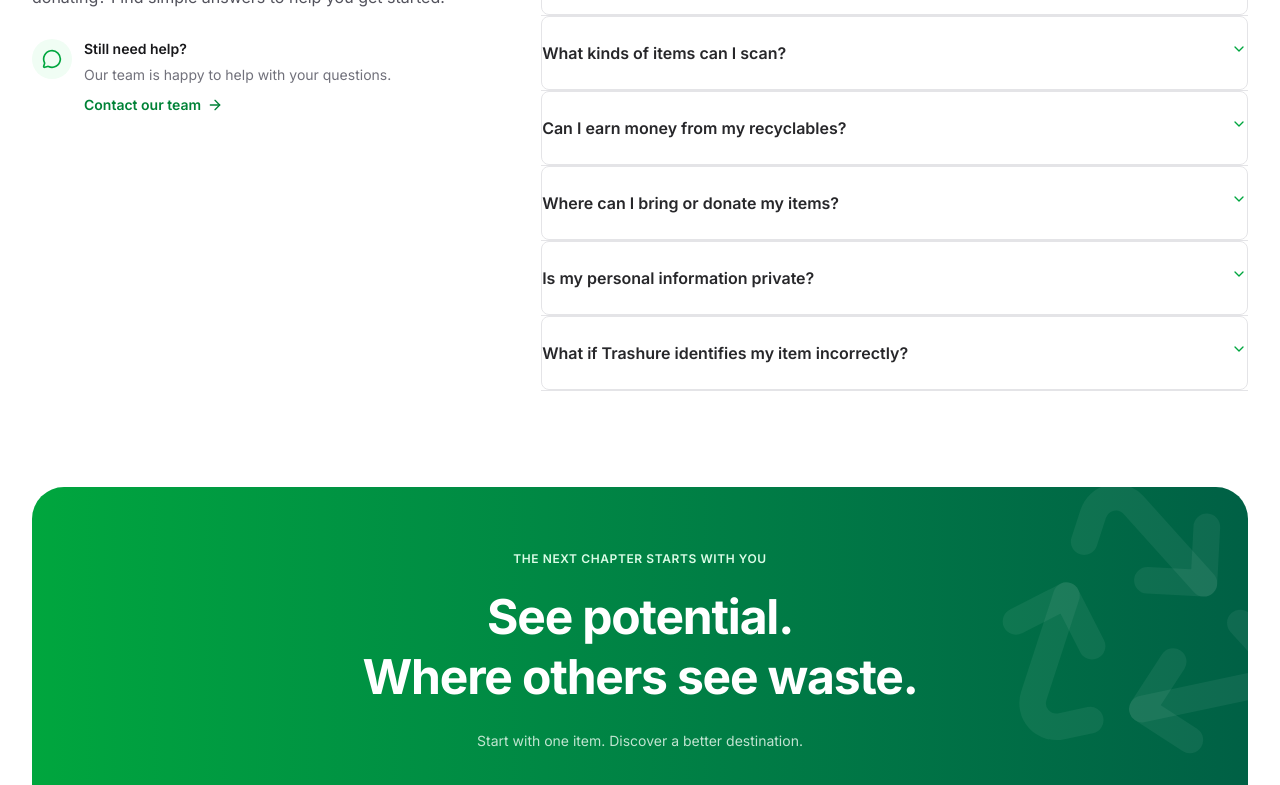
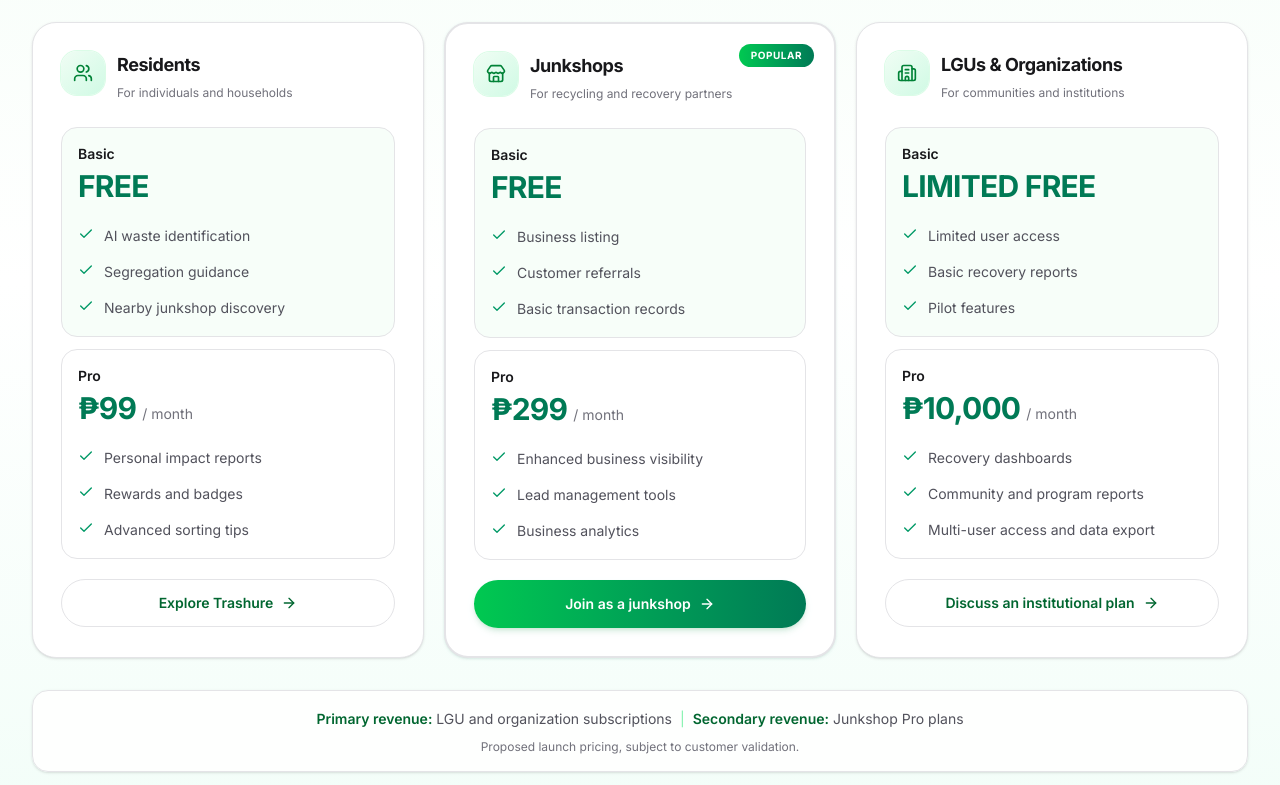
Before and after one commit to buildwithjaym/trashure-web-app, a Next.js app: page / in a window 1280 px wide. Shown: the part 5240-6025 px from the top of the page. Built offline with nearby package versions, Linux system fonts and the light colour scheme.

Commit message:
we added a pricing section

```diff
--- a/app/page.tsx
+++ b/app/page.tsx
@@ -28,6 +28,8 @@ import {
 } from "lucide-react";
 import { DownloadApkPrompt } from "@/components/download-apk-prompt";
 import FAQs from "@/components/sections/FAQs";
+import PricingSection from "@/components/ui/pricing-section";
+
 const primaryButton =
   "inline-flex min-h-14 items-center justify-center gap-2 rounded-full bg-gradient-to-r from-green-500 to-emerald-700 px-6 py-3 text-center text-sm font-semibold leading-5 text-white shadow-lg shadow-green-600/15 transition hover:shadow-xl hover:shadow-green-600/25";
 
@@ -822,6 +824,9 @@ export default function Home() {
         </div>
       </section>
 
+ {/* Role-based freemium pricing */}
+      <PricingSection />
+
       {/* FAQ section */}
       <FAQs />
 
--- /dev/null
+++ b/components/ui/pricing-section.tsx
@@ -0,0 +1,177 @@
+"use client";
+
+import { ArrowRight, Check, Building2, Store, Users } from "lucide-react";
+import Link from "next/link";
+
+const plans = [
+  {
+    name: "Residents",
+    audience: "For individuals and households",
+    icon: Users,
+    badge: "Community",
+    basicPrice: "FREE",
+    basicFeatures: [
+      "AI waste identification",
+      "Segregation guidance",
+      "Nearby junkshop discovery",
+    ],
+    proPrice: "₱99",
+    proPeriod: "/ month",
+    proFeatures: [
+      "Personal impact reports",
+      "Rewards and badges",
+      "Advanced sorting tips",
+    ],
+    cta: "Explore Trashure",
+    href: "/login",
+  },
+  {
+    name: "Junkshops",
+    audience: "For recycling and recovery partners",
+    icon: Store,
+    badge: "Popular",
+    basicPrice: "FREE",
+    basicFeatures: [
+      "Business listing",
+      "Customer referrals",
+      "Basic transaction records",
+    ],
+    proPrice: "₱299",
+    proPeriod: "/ month",
+    proFeatures: [
+      "Enhanced business visibility",
+      "Lead management tools",
+      "Business analytics",
+    ],
+    cta: "Join as a junkshop",
+    href: "/login",
+    featured: true,
+  },
+  {
+    name: "LGUs & Organizations",
+    audience: "For communities and institutions",
+    icon: Building2,
+    badge: "Institutional",
+    basicPrice: "LIMITED FREE",
+    basicFeatures: [
+      "Limited user access",
+      "Basic recovery reports",
+      "Pilot features",
+    ],
+    proPrice: "₱10,000",
+    proPeriod: "/ month",
+    proFeatures: [
+      "Recovery dashboards",
+      "Community and program reports",
+      "Multi-user access and data export",
+    ],
+    cta: "Discuss an institutional plan",
+    href: "/contact",
+  },
+];
+
+function FeatureList({ features }: { features: string[] }) {
+  return (
+    <ul className="mt-5 space-y-3 text-sm leading-6 text-zinc-600">
+      {features.map((feature) => (
+        <li key={feature} className="flex items-start gap-2.5">
+          <Check className="mt-0.5 h-4 w-4 shrink-0 text-emerald-600" aria-hidden="true" />
+          <span>{feature}</span>
+        </li>
+      ))}
+    </ul>
+  );
+}
+
+export function Component() {
+  return (
+    <section
+      id="pricing"
+      className="scroll-mt-24 border-y border-green-100 bg-gradient-to-b from-green-50/80 via-white to-emerald-50/70 px-5 py-16 text-zinc-900 sm:px-8 sm:py-24"
+    >
+      <div className="mx-auto max-w-7xl">
+        <header className="mx-auto mb-12 max-w-3xl text-center sm:mb-14">
+          <span className="inline-flex items-center rounded-full border border-green-200 bg-white px-4 py-2 text-xs font-semibold tracking-wide text-green-700 shadow-sm">
+            TRASHURE PRICING
+          </span>
+          <h2 className="mt-5 text-balance text-3xl font-bold tracking-tight sm:text-5xl">
+            Simple plans. <span className="bg-gradient-to-r from-green-600 to-emerald-500 bg-clip-text text-transparent">Smarter recovery.</span>
+          </h2>
+          <p className="mx-auto mt-4 max-w-2xl text-sm leading-7 text-zinc-600 sm:text-base">
+            Start for free and upgrade when you need more. Every role gets a plan designed around its needs.
+          </p>
+        </header>
+
+        <div className="grid items-stretch gap-5 lg:grid-cols-3">
+          {plans.map((plan) => {
+            const Icon = plan.icon;
+            return (
+              <article
+                key={plan.name}
+                className={`relative flex h-full flex-col rounded-3xl border bg-white p-5 shadow-sm transition duration-200 hover:-translate-y-1 hover:shadow-xl hover:shadow-green-900/10 sm:p-7 ${
+                  plan.featured
+                    ? "border-2 border-emerald-500 shadow-lg shadow-emerald-900/10"
+                    : "border-green-100"
+                }`}
+              >
+                {plan.featured && (
+                  <span className="absolute right-5 top-5 rounded-full bg-gradient-to-r from-green-500 to-emerald-700 px-3 py-1 text-[10px] font-bold uppercase tracking-wider text-white">
+                    Popular
+                  </span>
+                )}
+
+                <div className="flex items-start gap-3 pr-16">
+                  <span className="flex h-11 w-11 shrink-0 items-center justify-center rounded-2xl bg-gradient-to-br from-green-50 to-emerald-100 text-green-700 ring-1 ring-green-100">
+                    <Icon className="h-5 w-5" aria-hidden="true" />
+                  </span>
+                  <div>
+                    <h3 className="text-lg font-bold tracking-tight">{plan.name}</h3>
+                    <p className="mt-1 text-xs leading-5 text-zinc-500">{plan.audience}</p>
+                  </div>
+                </div>
+
+                <div className="mt-6 rounded-2xl border border-green-100 bg-green-50/50 p-4">
+                  <p className="text-sm font-semibold">Basic</p>
+                  <p className="mt-1 text-3xl font-bold tracking-tight text-emerald-700">{plan.basicPrice}</p>
+                  <FeatureList features={plan.basicFeatures} />
+                </div>
+
+                <div className="mt-3 rounded-2xl border border-emerald-100 bg-white p-4">
+                  <p className="text-sm font-semibold">Pro</p>
+                  <p className="mt-1 flex flex-wrap items-baseline gap-1.5">
+                    <span className="text-3xl font-bold tracking-tight text-emerald-700">{plan.proPrice}</span>
+                    <span className="text-sm text-zinc-500">{plan.proPeriod}</span>
+                  </p>
+                  <FeatureList features={plan.proFeatures} />
+                </div>
+
+                <Link
+                  href={plan.href}
+                  className={`mt-5 inline-flex min-h-12 w-full items-center justify-center gap-2 rounded-full px-5 py-3 text-center text-sm font-semibold transition focus-visible:outline focus-visible:outline-2 focus-visible:outline-offset-2 focus-visible:outline-green-600 ${
+                    plan.featured
+                      ? "bg-gradient-to-r from-green-500 to-emerald-700 text-white shadow-md shadow-green-700/15 hover:shadow-lg"
+                      : "border border-green-200 bg-white text-green-800 hover:border-green-400 hover:bg-green-50"
+                  }`}
+                >
+                  {plan.cta}
+                  <ArrowRight className="h-4 w-4 shrink-0" aria-hidden="true" />
+                </Link>
+              </article>
+            );
+          })}
+        </div>
+
+        <div className="mt-8 rounded-2xl border border-green-200 bg-white/90 px-5 py-4 text-center shadow-sm sm:px-8">
+          <p className="text-sm leading-6 text-zinc-600">
+            <span className="font-semibold text-green-800">Primary revenue:</span> LGU and organization subscriptions
+            <span className="mx-2 hidden text-green-300 sm:inline">|</span>
+            <span className="mt-1 inline-block sm:mt-0"><span className="font-semibold text-green-800">Secondary revenue:</span> Junkshop Pro plans</span>
+          </p>
+          <p className="mt-2 text-xs text-zinc-500">Proposed launch pricing, subject to customer validation.</p>
+        </div>
+      </div>
+    </section>
+  );
+}
+
+export default Component;
```
